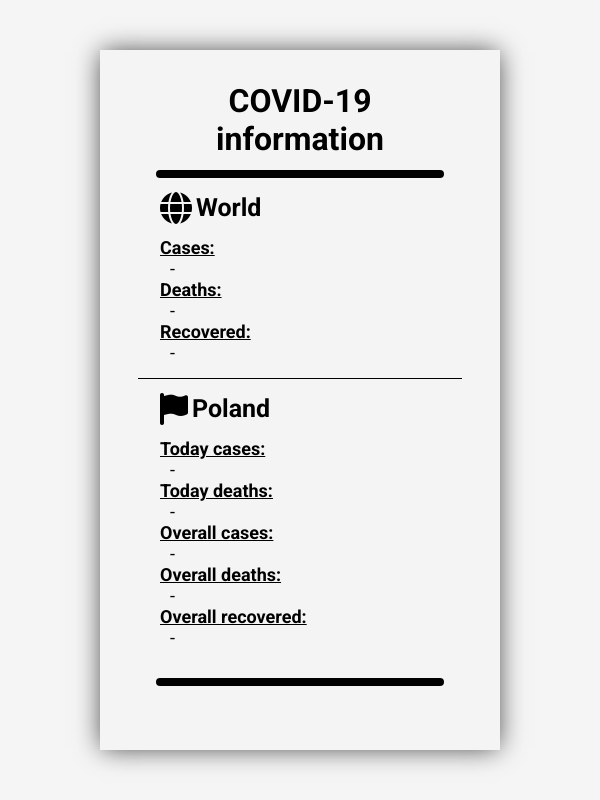
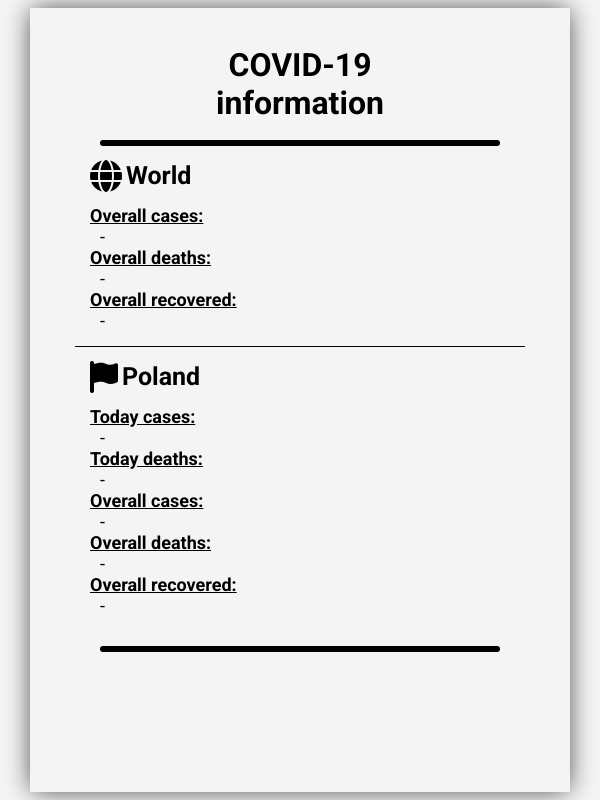
Before and after one commit to BartekSkr/100-days-of-coding, a plain HTML site: page 07-COVID19-info/index.html in a window 600 px wide. Drawn offline with Linux system fonts and the light colour scheme; no server answers.

Commit message:
Covid-19 info

```diff
--- a/07-COVID19-info/index.html
+++ b/07-COVID19-info/index.html
@@ -29,11 +29,11 @@
             <label>World</label>
           </div>
           <div class="global-data">
-            <label for="global-data-cases">Cases:</label>
+            <label for="global-data-cases">Overall cases:</label>
             <div class="global-data-cases">-</div>
-            <label for="global-data-deaths">Deaths:</label>
+            <label for="global-data-deaths">Overall deaths:</label>
             <div class="global-data-deaths">-</div>
-            <label for="global-data-recovered">Recovered:</label>
+            <label for="global-data-recovered">Overall recovered:</label>
             <div class="global-data-recovered">-</div>
           </div>
         </div>
--- a/07-COVID19-info/style.css
+++ b/07-COVID19-info/style.css
@@ -112,3 +112,19 @@ body {
   padding-top: 15px;
   position: relative;
 }
+
+/* SMALLER SCREENS */
+@media only screen and (min-width: 400px) and (max-width: 700px) {
+  .container {
+    width: 90%;
+    height: 98%;
+  }
+
+  .container > hr {
+    height: 6px;
+  }
+
+  .title {
+    height: 15%;
+  }
+}
```
Also changed, not shown: 07-COVID19-info/app.js (+13 -7 lines).
